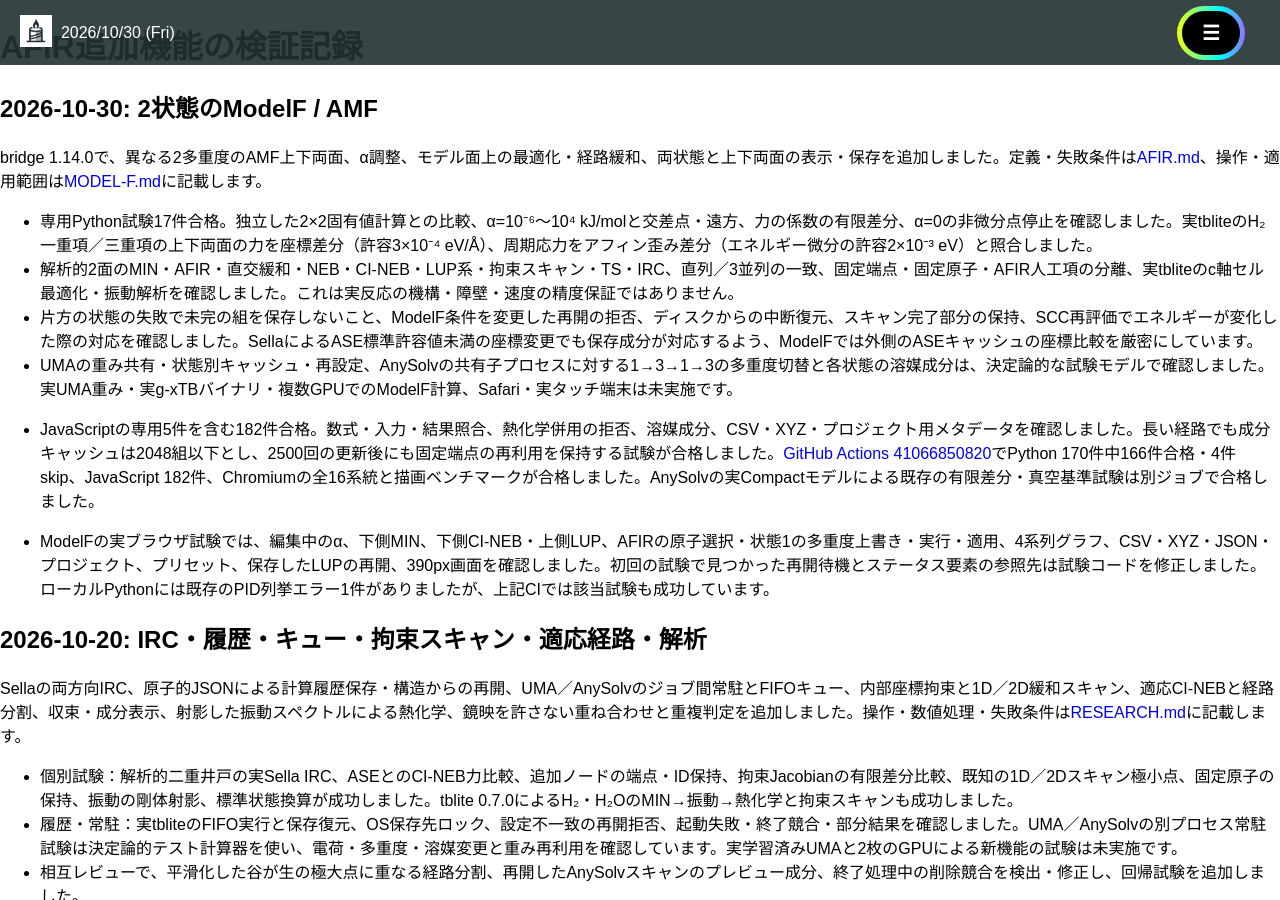
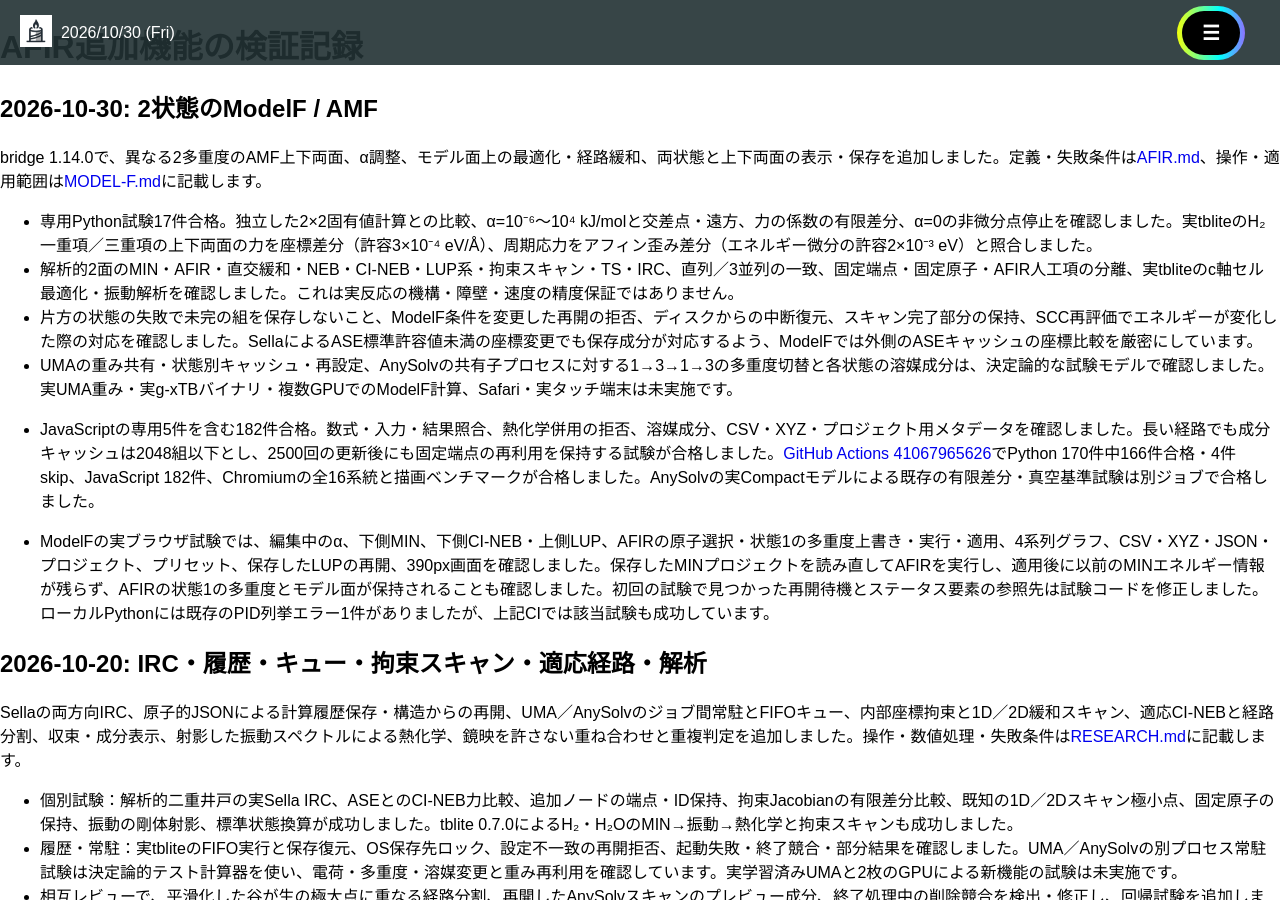
Before and after one commit to h-nabata/h-nabata.github.io, a Jekyll site: the page built from molecule-visualizer/AFIR-VALIDATION.md, in a window 1280 px wide and 900 px high. Built offline with Jekyll 4.4.1, drawn with Linux system fonts in a browser that asks for light colours; nearby versions of some CDN libraries; our own code applies the rules of GitHub Pages for plain Markdown files.

Commit message:
Record successful two-state AMF numerical and browser validation

```diff
--- a/molecule-visualizer/AFIR-VALIDATION.md
+++ b/molecule-visualizer/AFIR-VALIDATION.md
@@ -8,9 +8,9 @@ bridge 1.14.0で、異なる2多重度のAMF上下両面、α調整、モデル
 - 解析的2面のMIN・AFIR・直交緩和・NEB・CI-NEB・LUP系・拘束スキャン・TS・IRC、直列／3並列の一致、固定端点・固定原子・AFIR人工項の分離、実tbliteのc軸セル最適化・振動解析を確認しました。これは実反応の機構・障壁・速度の精度保証ではありません。
 - 片方の状態の失敗で未完の組を保存しないこと、ModelF条件を変更した再開の拒否、ディスクからの中断復元、スキャン完了部分の保持、SCC再評価でエネルギーが変化した際の対応を確認しました。SellaによるASE標準許容値未満の座標変更でも保存成分が対応するよう、ModelFでは外側のASEキャッシュの座標比較を厳密にしています。
 - UMAの重み共有・状態別キャッシュ・再設定、AnySolvの共有子プロセスに対する1→3→1→3の多重度切替と各状態の溶媒成分は、決定論的な試験モデルで確認しました。実UMA重み・実g-xTBバイナリ・複数GPUでのModelF計算、Safari・実タッチ端末は未実施です。
-- JavaScriptの専用5件を含む182件合格。数式・入力・結果照合、熱化学併用の拒否、溶媒成分、CSV・XYZ・プロジェクト用メタデータを確認しました。長い経路でも成分キャッシュは2048組以下とし、2500回の更新後にも固定端点の再利用を保持する試験が合格しました。[GitHub Actions 41066850820](https://github.com/h-nabata/h-nabata.github.io/actions/runs/41066850820)でPython 170件中166件合格・4件skip、JavaScript 182件、Chromiumの全16系統と描画ベンチマークが合格しました。AnySolvの実Compactモデルによる既存の有限差分・真空基準試験は別ジョブで合格しました。
+- JavaScriptの専用5件を含む182件合格。数式・入力・結果照合、熱化学併用の拒否、溶媒成分、CSV・XYZ・プロジェクト用メタデータを確認しました。長い経路でも成分キャッシュは2048組以下とし、2500回の更新後にも固定端点の再利用を保持する試験が合格しました。[GitHub Actions 41067965626](https://github.com/h-nabata/h-nabata.github.io/actions/runs/41067965626)でPython 170件中166件合格・4件skip、JavaScript 182件、Chromiumの全16系統と描画ベンチマークが合格しました。AnySolvの実Compactモデルによる既存の有限差分・真空基準試験は別ジョブで合格しました。
 
-- ModelFの実ブラウザ試験では、編集中のα、下側MIN、下側CI-NEB・上側LUP、AFIRの原子選択・状態1の多重度上書き・実行・適用、4系列グラフ、CSV・XYZ・JSON・プロジェクト、プリセット、保存したLUPの再開、390px画面を確認しました。初回の試験で見つかった再開待機とステータス要素の参照先は試験コードを修正しました。ローカルPythonには既存のPID列挙エラー1件がありましたが、上記CIでは該当試験も成功しています。
+- ModelFの実ブラウザ試験では、編集中のα、下側MIN、下側CI-NEB・上側LUP、AFIRの原子選択・状態1の多重度上書き・実行・適用、4系列グラフ、CSV・XYZ・JSON・プロジェクト、プリセット、保存したLUPの再開、390px画面を確認しました。保存したMINプロジェクトを読み直してAFIRを実行し、適用後に以前のMINエネルギー情報が残らず、AFIRの状態1の多重度とモデル面が保持されることも確認しました。初回の試験で見つかった再開待機とステータス要素の参照先は試験コードを修正しました。ローカルPythonには既存のPID列挙エラー1件がありましたが、上記CIでは該当試験も成功しています。
 
 ## 2026-10-20: IRC・履歴・キュー・拘束スキャン・適応経路・解析
 
```
